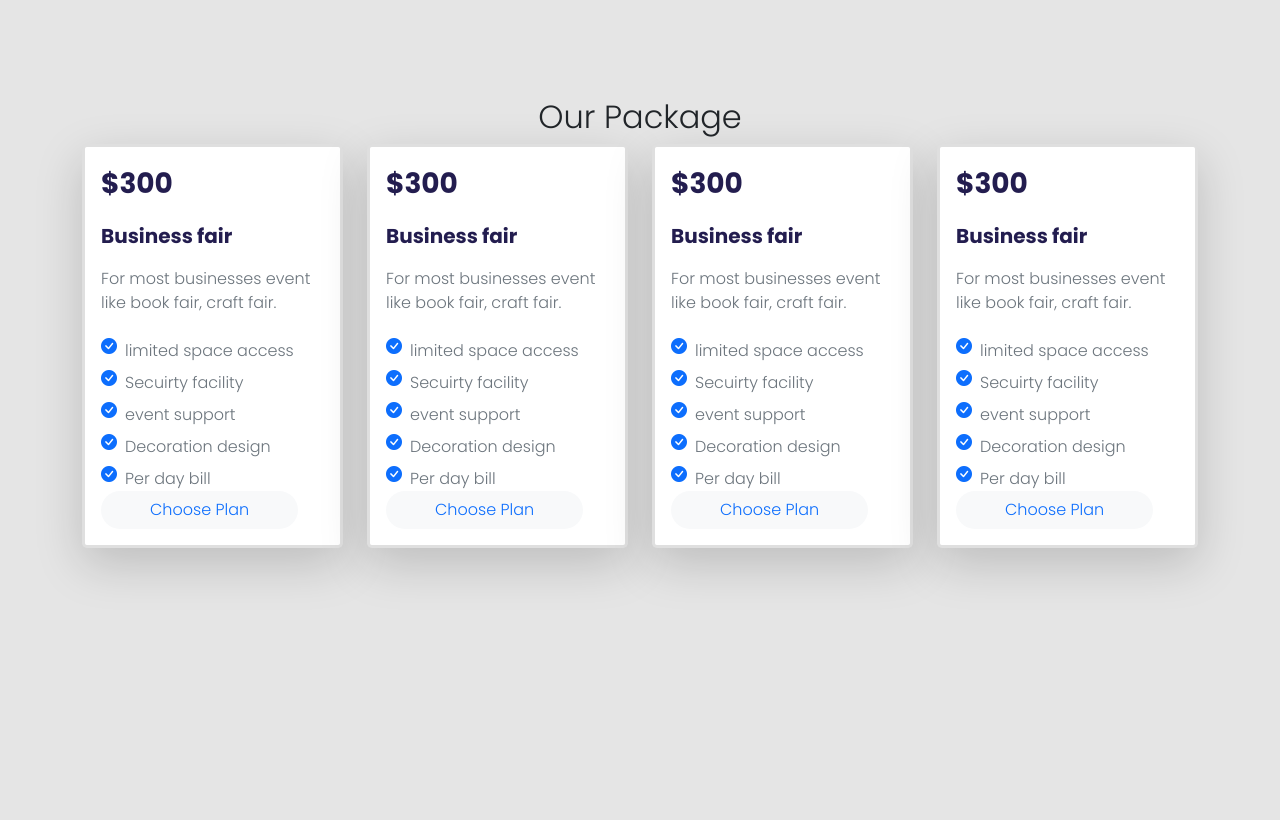
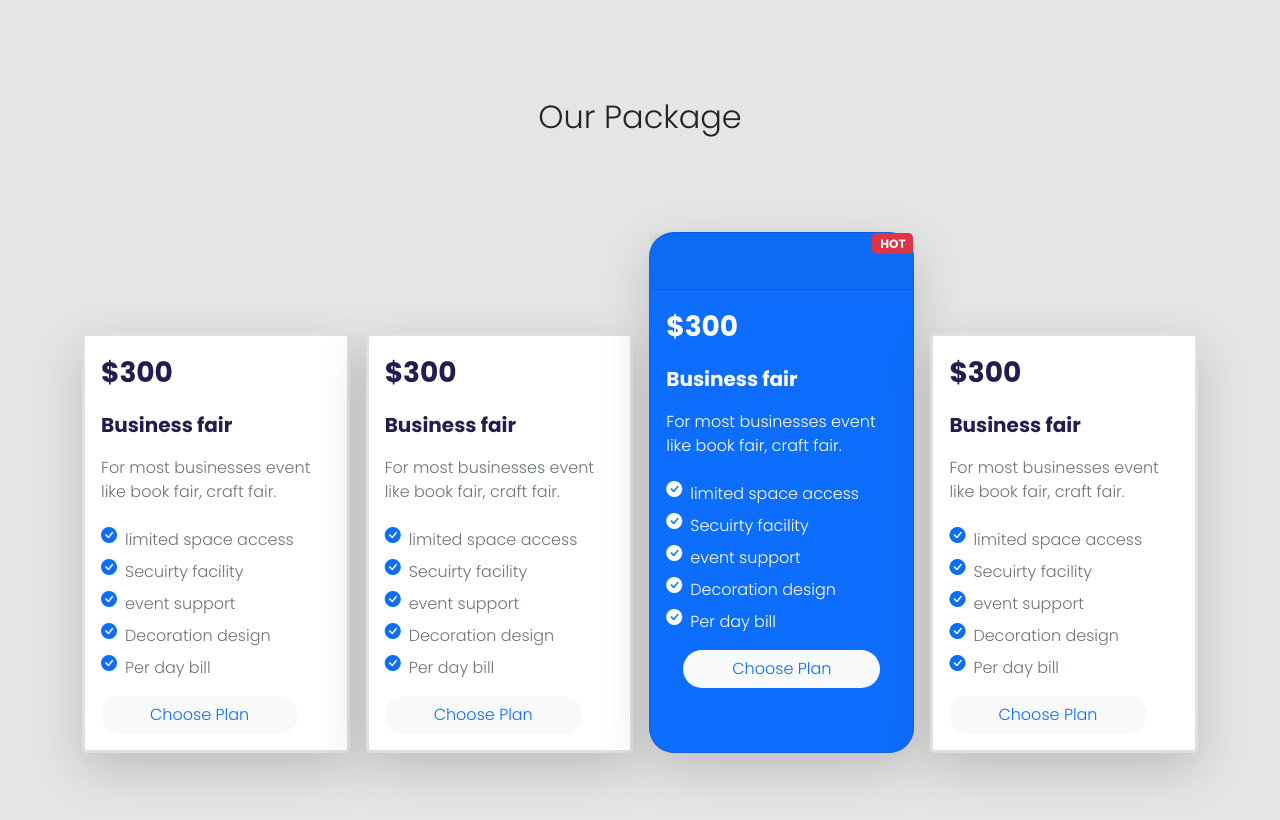
Before and after one commit to Arman-Kabir/elegant-convention-center, a plain HTML site: page index.html in a window 1280 px wide. Shown: the part 658-1478 px from the top of the page. Before the commit the page ends 1306 px from the top, so only its background shows below. Drawn offline with nearby package versions, Linux system fonts and the light colour scheme.

Commit message:
card section done

```diff
--- a/css/style.css
+++ b/css/style.css
@@ -13,3 +13,7 @@ section{
 .text-deep-blue{
     color: #231D4F;
 }
+/*  */
+.rounded-25{
+    border-radius: 25px;
+}
--- a/index.html
+++ b/index.html
@@ -147,12 +147,12 @@
         <section class="" id="packages">
 
             <div class="container-lg">
-                <h2 class="text-center">Our Package</h2>
+                <h2 class="text-center pb-5">Our Package</h2>
 
-                <div class="row my-0 align-items-center justify-content-center">
+                <div class="d-flex align-items-end justify-content-between mt-5 gap-3">
 
                     <!-- Card 1 -->
-                    <div class="col-8 col-lg-3 col-xl-3">
+                    <div class="">
                         <div class="card border-3 rounded-3 shadow-lg">
                             <div class="card-body text-start p-3">
 
@@ -200,7 +200,7 @@
 
                                 </div>
 
-                                <button class="btn btn-primaqry text-primary bg-light rounded-pill px-5">
+                                <button class="btn btn-primaqry text-primary bg-light rounded-pill px-5 mt-3">
                                     Choose Plan
                                 </button>
 
@@ -209,7 +209,7 @@
                         </div>
                     </div>
                     <!-- Card 2 -->
-                    <div class="col-8 col-lg-3 col-xl-3">
+                    <div class="">
                         <div class="card border-3 rounded-3 shadow-lg">
                             <div class="card-body text-start p-3">
 
@@ -257,7 +257,7 @@
 
                                 </div>
 
-                                <button class="btn btn-primaqry text-primary bg-light rounded-pill px-5">
+                                <button class="btn btn-primaqry text-primary bg-light rounded-pill px-5 mt-3">
                                     Choose Plan
                                 </button>
 
@@ -266,7 +266,72 @@
                         </div>
                     </div>
                     <!-- Card 3 -->
-                    <div class="col-8 col-lg-3 col-xl-3">
+                    <div class="">
+
+                        <div class="card shadow-lg bg-primary rounded-25">
+
+                            <div class="card-header position-relative pt-5">
+                                <span class="badge bg-danger position-absolute top-0 end-0 rounded-3">HOT</span>
+                            </div>
+
+                            <div class="card-body text-start">
+
+                                <p class="fw-bold fs-3 text-white">$300</p>
+                                <p class="fw-bold fs-5 text-white">Business fair</p>
+
+
+                                <p class="fs-6 text-white">
+                                    For most businesses event
+                                    like book fair, craft fair.
+                                </p>
+
+                                <!-- Lists of facilities -->
+                                <div>
+                                    <div class="d-flex align-items-center">
+                                        <i class="bi bi-check-circle-fill text-white rounded"></i>
+                                        <span class="pt-2 ps-2 text-white">
+
+                                            limited space access</span>
+                                    </div>
+                                    <div class="d-flex align-items-center">
+                                        <i class="bi bi-check-circle-fill text-white rounded"></i>
+                                        <span class="pt-2 ps-2 text-white">
+
+                                            Secuirty facility</span>
+                                    </div>
+                                    <div class="d-flex align-items-center">
+                                        <i class="bi bi-check-circle-fill text-white rounded"></i>
+                                        <span class="pt-2 ps-2 text-white">
+
+                                            event support</span>
+                                    </div>
+                                    <div class="d-flex align-items-center">
+                                        <i class="bi bi-check-circle-fill text-white rounded"></i>
+                                        <span class="pt-2 ps-2 text-white">
+
+                                            Decoration design</span>
+                                    </div>
+                                    <div class="d-flex align-items-center">
+                                        <i class="bi bi-check-circle-fill text-white rounded"></i>
+                                        <span class="pt-2 ps-2 text-white">
+
+                                            Per day bill</span>
+                                    </div>
+
+                                </div>
+
+                                <div class="text-center">
+                                    <button class="btn btn-primaqry text-primary bg-light rounded-pill px-5 mb-5 mt-3">
+                                        Choose Plan
+                                    </button>
+                                </div>
+
+
+                            </div>
+                        </div>
+                    </div>
+                    <!-- Card 4 -->
+                    <div class="">
                         <div class="card border-3 rounded-3 shadow-lg">
                             <div class="card-body text-start p-3">
 
@@ -314,64 +379,7 @@
 
                                 </div>
 
-                                <button class="btn btn-primaqry text-primary bg-light rounded-pill px-5">
-                                    Choose Plan
-                                </button>
-
-
-                            </div>
-                        </div>
-                    </div>
-                    <!-- Card 4 -->
-                    <div class="col-8 col-lg-3 col-xl-3">
-                        <div class="card border-3 rounded-3 shadow-lg">
-                            <div class="card-body text-start p-3">
-
-                                <p class="fw-bold fs-3 text-deep-blue">$300</p>
-                                <p class="fw-bold fs-5 text-deep-blue">Business fair</p>
-                                <!-- Used a custom color text-deep-blue:#231D4F;. Added in style.css -->
-
-                                <p class="fs-6 text-muted">
-                                    For most businesses event
-                                    like book fair, craft fair.
-                                </p>
-
-                                <!-- Lists of facilities -->
-                                <div>
-                                    <div class="d-flex align-items-center">
-                                        <i class="bi bi-check-circle-fill text-primary rounded"></i>
-                                        <span class="pt-2 ps-2 text-muted">
-
-                                            limited space access</span>
-                                    </div>
-                                    <div class="d-flex align-items-center">
-                                        <i class="bi bi-check-circle-fill text-primary rounded"></i>
-                                        <span class="pt-2 ps-2 text-muted">
-
-                                            Secuirty facility</span>
-                                    </div>
-                                    <div class="d-flex align-items-center">
-                                        <i class="bi bi-check-circle-fill text-primary rounded"></i>
-                                        <span class="pt-2 ps-2 text-muted">
-
-                                            event support</span>
-                                    </div>
-                                    <div class="d-flex align-items-center">
-                                        <i class="bi bi-check-circle-fill text-primary rounded"></i>
-                                        <span class="pt-2 ps-2 text-muted">
-
-                                            Decoration design</span>
-                                    </div>
-                                    <div class="d-flex align-items-center">
-                                        <i class="bi bi-check-circle-fill text-primary rounded"></i>
-                                        <span class="pt-2 ps-2 text-muted">
-
-                                            Per day bill</span>
-                                    </div>
-
-                                </div>
-
-                                <button class="btn btn-primaqry text-primary bg-light rounded-pill px-5">
+                                <button class="btn btn-primaqry text-primary bg-light rounded-pill px-5 mt-3">
                                     Choose Plan
                                 </button>
 
@@ -380,18 +388,7 @@
                         </div>
                     </div>
 
-
-
                 </div>
-
-
-
-
-            </div>
-
-
-
-
 
             </div>
 
```
